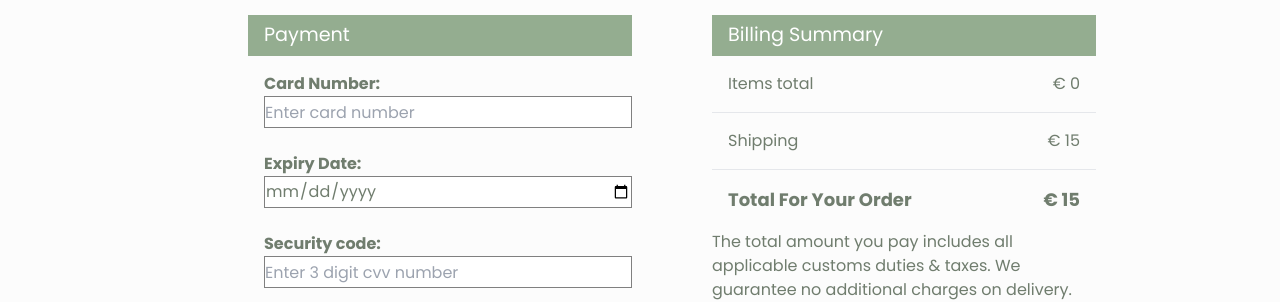
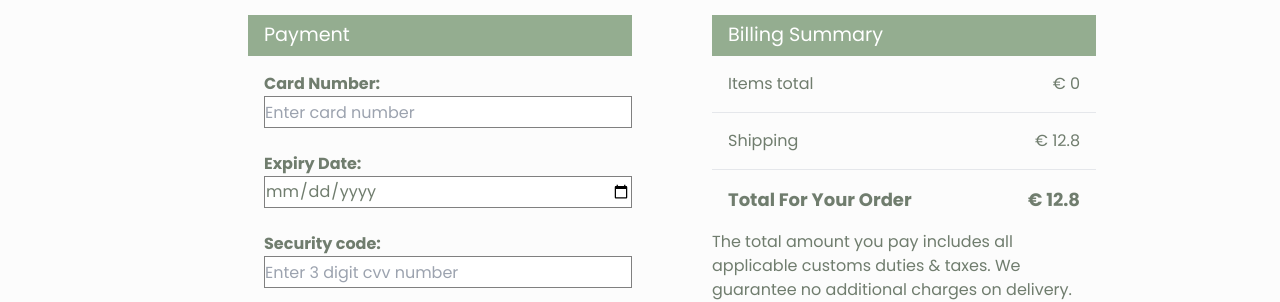
Before and after one commit to MarinnaPereira/tea-point, a React (Vite) app: page /payment in a window 1280 px wide. Shown: the part 1040-1342 px from the top of the page. Built offline with nearby package versions, Linux system fonts and the light colour scheme.

Commit message:
modified  Cart.jsx and Payment.jsx

```diff
--- a/src/components/Cart.jsx
+++ b/src/components/Cart.jsx
@@ -98,14 +98,13 @@ export const Cart = () => {
                 <p className="font-semibold">
                   €{isShippingFree ? sumOfPrices : total}
                 </p>
-
               </div>
             </div>
             <div className="action ml-8 mr-4 flex justify-between items-center">
               <NavLink to={"/"} className="underline">
                 Continue shopping
               </NavLink>
-              <NavLink to="/order-confirmation">
+              <NavLink to="/payment">
                 <button className="rounded-xl px-7 py-2 text-slate-100 transition-all ease-in-out duration-300">
                   Checkout
                 </button>
--- a/src/components/Payment.jsx
+++ b/src/components/Payment.jsx
@@ -1,17 +1,17 @@
 import React, { useState } from "react";
 import "../scss/Payment.scss";
-import { NavLink, useLocation } from "react-router-dom";
+import { NavLink } from "react-router-dom";
+import { useCartContext } from "../hooks/useCartContext";
 
 const Payment = () => {
-  const location = useLocation();
-  const sumOfPrices = location.state ? location.state.sumOfPrices : 0;
-  //   console.log("sumofprice:", sumOfPrices);
+  const { sumOfPrices, shippingCosts, total } = useCartContext();
 
   const handlePayment = () => {
     alert("Payment successful! Thank you for your purchase. ");
   };
 
   const [adressState, setAdressState] = useState(false);
+  const isShippingFree = sumOfPrices > 100;
 
   return (
     <div>
@@ -99,8 +99,8 @@ const Payment = () => {
           </form>
         </div>
       </div>
-      <div className="flex justify-center mb-2  text-xl mr-18">
-        <label className="sign-up">
+      <div className="flex justify-center mb-2  text-xl mr-18 ">
+        <label className="sign-up w-1/2 md:w-2/5 lg:w-auto ">
           <input type="checkbox" name="signUp" id="signUp" /> I agree to receive
           information , special offers and promotion from TEA POINT!
         </label>
@@ -115,12 +115,12 @@ const Payment = () => {
           <hr className="mb-4" />
           <div className="flex justify-between px-4 mb-4  ">
             <p>Shipping</p>
-            {sumOfPrices < 100 ? <span>€ 15</span> : <span>-</span>}
+            {isShippingFree ? <p>Free shipping</p> : <p>€ {shippingCosts}</p>}
           </div>
           <hr className="mb-4" />
           <div className="flex justify-between px-4 mb-4 font-bold text-lg">
             <h2>Total For Your Order</h2>
-            <span>€ {sumOfPrices + 15}</span>
+            <span>€ {isShippingFree ? sumOfPrices : total}</span>
           </div>
           <p>
             The total amount you pay includes all applicable customs duties &
@@ -147,7 +147,6 @@ const Payment = () => {
               placeholder="Enter 3 digit cvv number"
             />
             <NavLink to="/order-confirmation">
-              {" "}
               <button onClick={handlePayment}>Pay and place order</button>
             </NavLink>
           </form>
```
